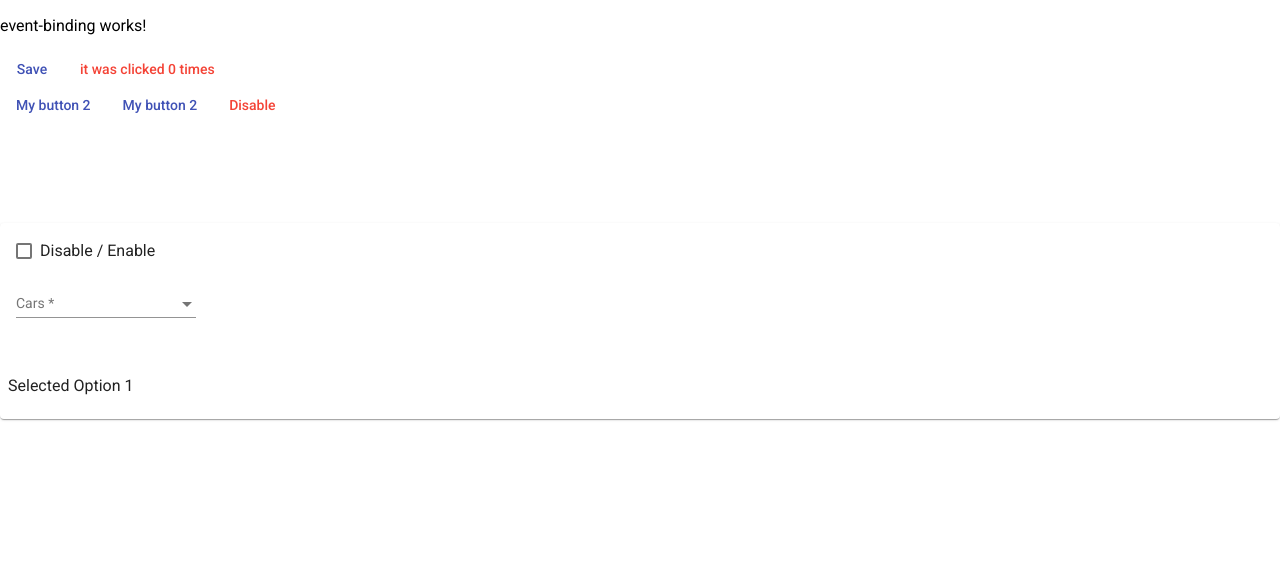
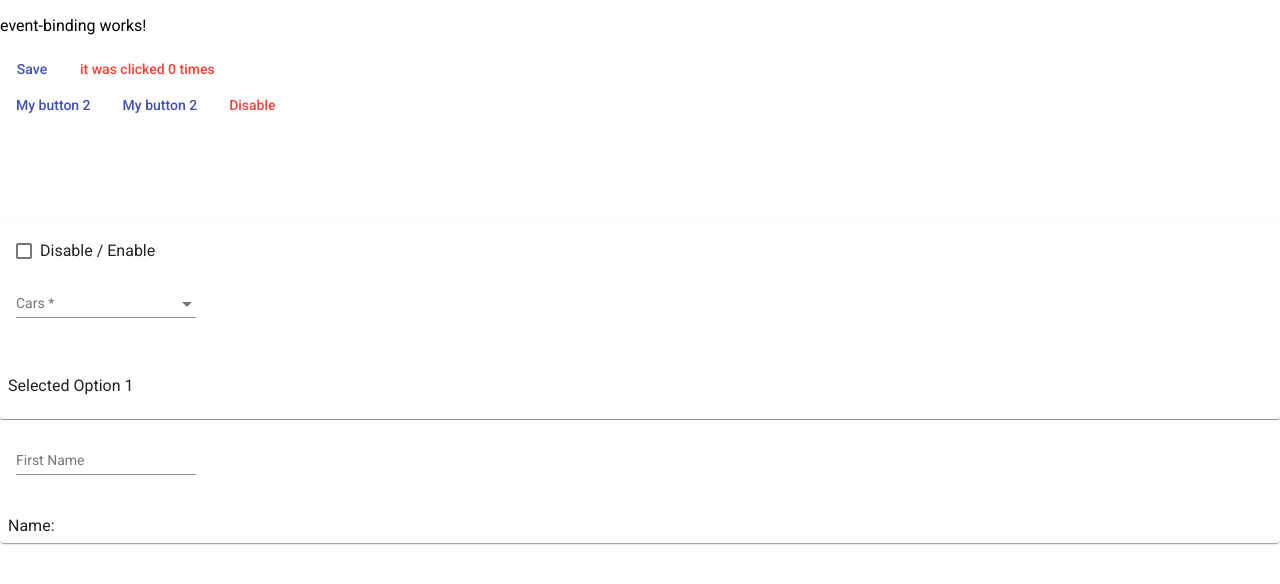
Before and after one commit to jairgmjunior/angular7basic, an Angular app: page / in a window 1280 px wide. Shown: the top 584 px of the page. Built offline with nearby package versions, Linux system fonts and the light colour scheme.

Commit message:
two way databinding

```diff
--- a/src/app/app.module.ts
+++ b/src/app/app.module.ts
@@ -13,6 +13,7 @@ import { EventBindingComponent } from './event-binding/event-binding.component';
 import {MatProgressSpinnerModule} from '@angular/material/progress-spinner';
 import {MatCheckboxModule} from '@angular/material/checkbox';
 import {MatSelectModule} from '@angular/material/select';
+import {MatDividerModule} from '@angular/material/divider';
 
 @NgModule({
   declarations: [
@@ -29,7 +30,8 @@ import {MatSelectModule} from '@angular/material/select';
     MatInputModule,
     MatProgressSpinnerModule,
     MatCheckboxModule,
-    MatSelectModule
+    MatSelectModule,
+    MatDividerModule
   ],
   providers: [],
   bootstrap: [AppComponent]
--- a/src/app/event-binding/event-binding.component.html
+++ b/src/app/event-binding/event-binding.component.html
@@ -43,6 +43,19 @@
     </mat-card-actions>
   </mat-card>
 
+</section>
+<mat-divider></mat-divider>
+<section>
+  <mat-card>
+    <mat-card-content>
+      <mat-form-field>
+        <input matInput placeholder="First Name" (input)="inputName = $event.target.value"
+        [value]="inputName">
+      </mat-form-field>
 
-
+    </mat-card-content>
+    <mat-card-actions>
+        Name: {{inputName}}
+    </mat-card-actions>
+  </mat-card>
 </section>
--- a/src/app/event-binding/event-binding.component.ts
+++ b/src/app/event-binding/event-binding.component.ts
@@ -14,6 +14,8 @@ export class EventBindingComponent implements OnInit {
   modifica = 0;
   selectDisable = false;
   selectOption = 1;
+
+  inputName = "";
 
   constructor() { }
 
@@ -55,4 +57,10 @@ export class EventBindingComponent implements OnInit {
     console.log(event);
     this.selectOption = event.value;
   }
+
+  /*
+  inputEvent(event){
+    this.inputName = event.target.value;
+  }
+  */
 }
```
